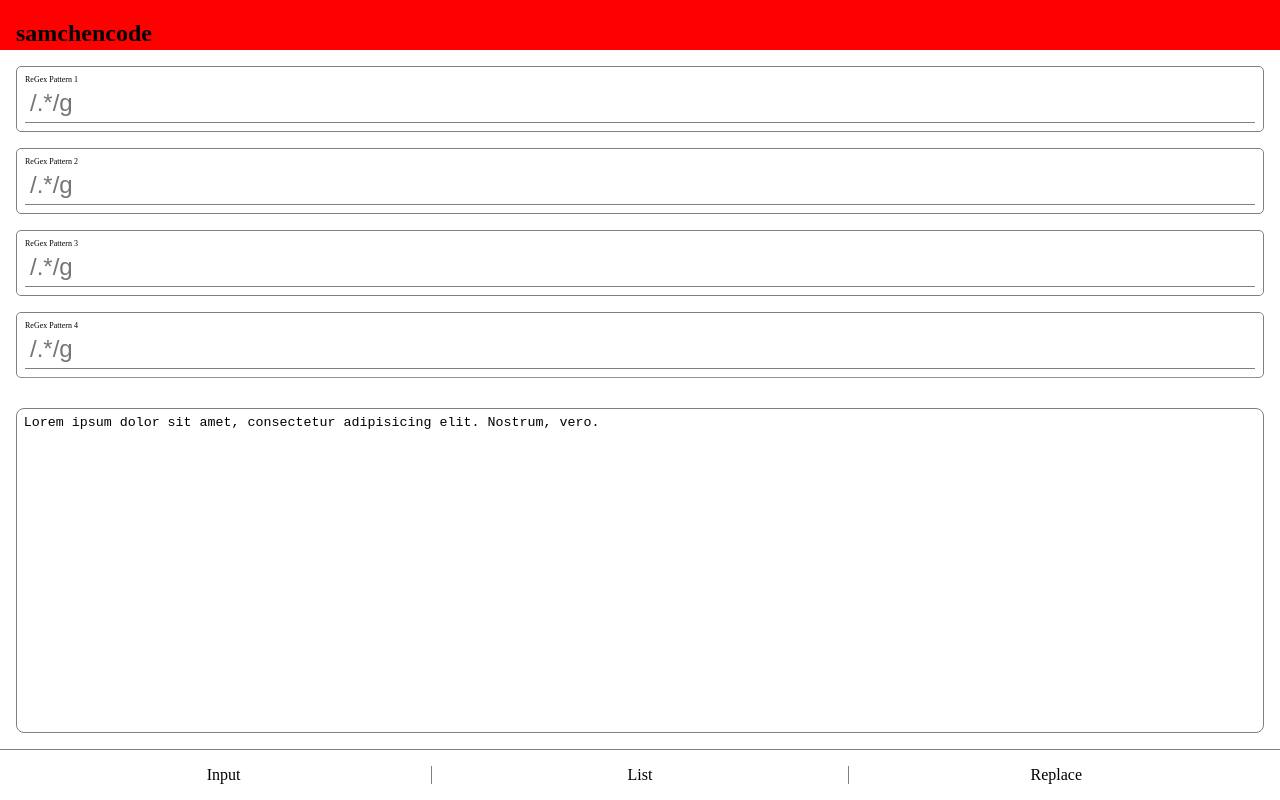
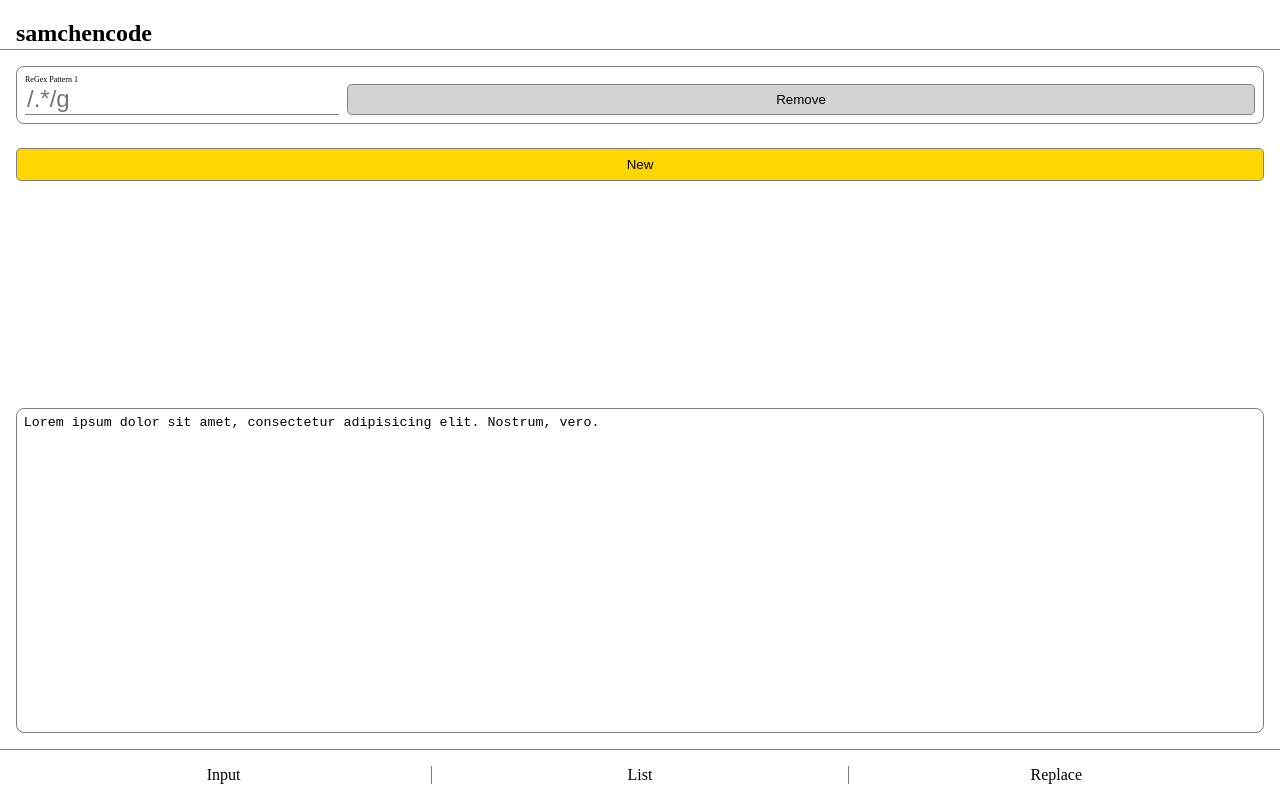
Before and after one commit to samchencode/regex-tool, a React (Create React App) app: page / in a window 1280 px wide. Built offline with nearby package versions, Linux system fonts and the light colour scheme.

Commit message:
pattern list item styling and "remove" button

```diff
--- a/src/app/App.css
+++ b/src/app/App.css
@@ -33,38 +33,56 @@
   display: flex;
   flex-direction: column;
   border: var(--border);
-  border-radius: 5px;
+  border-radius: var(--border-radius);
   padding: var(--space-sm);
   margin-bottom: 1em;
+}
+
+.pattern-input__row:last-child {
+  border: none;
+  padding: var(--space-sm) 0;
 }
 
 .pattern-input__row label {
   font-size: .5em;
 }
 
-.pattern-input__row input {
+.pattern-input__input-group {
+  display: flex;
+}
+
+.pattern-input__input-group input {
+  flex-shrink: 8;
+  min-width: 0;
   border: none;
   border-bottom: var(--border);
-  padding: 5px;
+  margin-right: var(--space-sm);
   font-size: 1.5em;
 }
 
-.pattern-input__row input:focus {
+.pattern-input__input-group button {
+  flex: 1;
+  background: var(--primary);
+  border: var(--border);
+  border-radius: var(--border-radius-sm);
+}
+
+.pattern-input__input-group input:focus {
   outline: none;
   border-bottom: var(--border-focus);
 }
 
 .pattern-input__new {
-  background-color: gold;
+  background-color: var(--accent);
   border: var(--border);
-  padding: 0.5em;
-  font-size: 1.5em;
+  padding: var(--space-sm);
+  border-radius: var(--border-radius-sm);
 }
 
 .text-display {
   position: relative;
   border: var(--border);
-  border-radius: .5em;
+  border-radius: var(--border-radius);
   margin: 0 var(--space);
 }
 
@@ -87,8 +105,8 @@
 
 .top-nav {
   height: 50px;
-  background: red;
   padding: 0 1em;
+  border-bottom: var(--border);
 }
 
 .bottom-nav {
--- a/src/app/App.tsx
+++ b/src/app/App.tsx
@@ -13,22 +13,13 @@ function App() {
       <ul className="pattern-input__list">
           <li className="pattern-input__row">
             <label htmlFor="pattern--1">ReGex Pattern 1</label>
-            <input type="text" id="pattern--1" placeholder="/.*/g" />
+            <div className="pattern-input__input-group">
+              <input type="text" id="pattern--1" placeholder="/.*/g" />
+              <button>Remove</button>
+            </div>
           </li>
           <li className="pattern-input__row">
-            <label htmlFor="pattern--2">ReGex Pattern 2</label>
-            <input type="text" id="pattern--2" placeholder="/.*/g" />
-          </li>
-          <li className="pattern-input__row">
-            <label htmlFor="pattern--3">ReGex Pattern 3</label>
-            <input type="text" id="pattern--3" placeholder="/.*/g" />
-          </li>
-          <li className="pattern-input__row">
-            <label htmlFor="pattern--4">ReGex Pattern 4</label>
-            <input type="text" id="pattern--4" placeholder="/.*/g" />
-          </li>
-          <li>
-            <button className="pattern-input__new">New Rule</button>
+            <button className="pattern-input__new">New</button>
           </li>
         </ul>
       </form>
--- a/src/index.css
+++ b/src/index.css
@@ -5,10 +5,18 @@
 :root {
   --bg: white;
   --accent: gold;
-  --space-sm: .5em;
-  --space: 1em;
+  --primary: lightgray;
+  --dark: #272727;
+  --blue: #009fb7;
+  --gray: #696773;
+
+  --space-xs: .25rem;
+  --space-sm: .5rem;
+  --space: 1rem;
   --border: 1px solid gray;
-  --border-focus: 1px solid gold;
+  --border-focus: 1px solid var(--accent);
+  --border-radius-sm: 0.3rem;
+  --border-radius: 0.5rem;
 }
 
 body {
```
